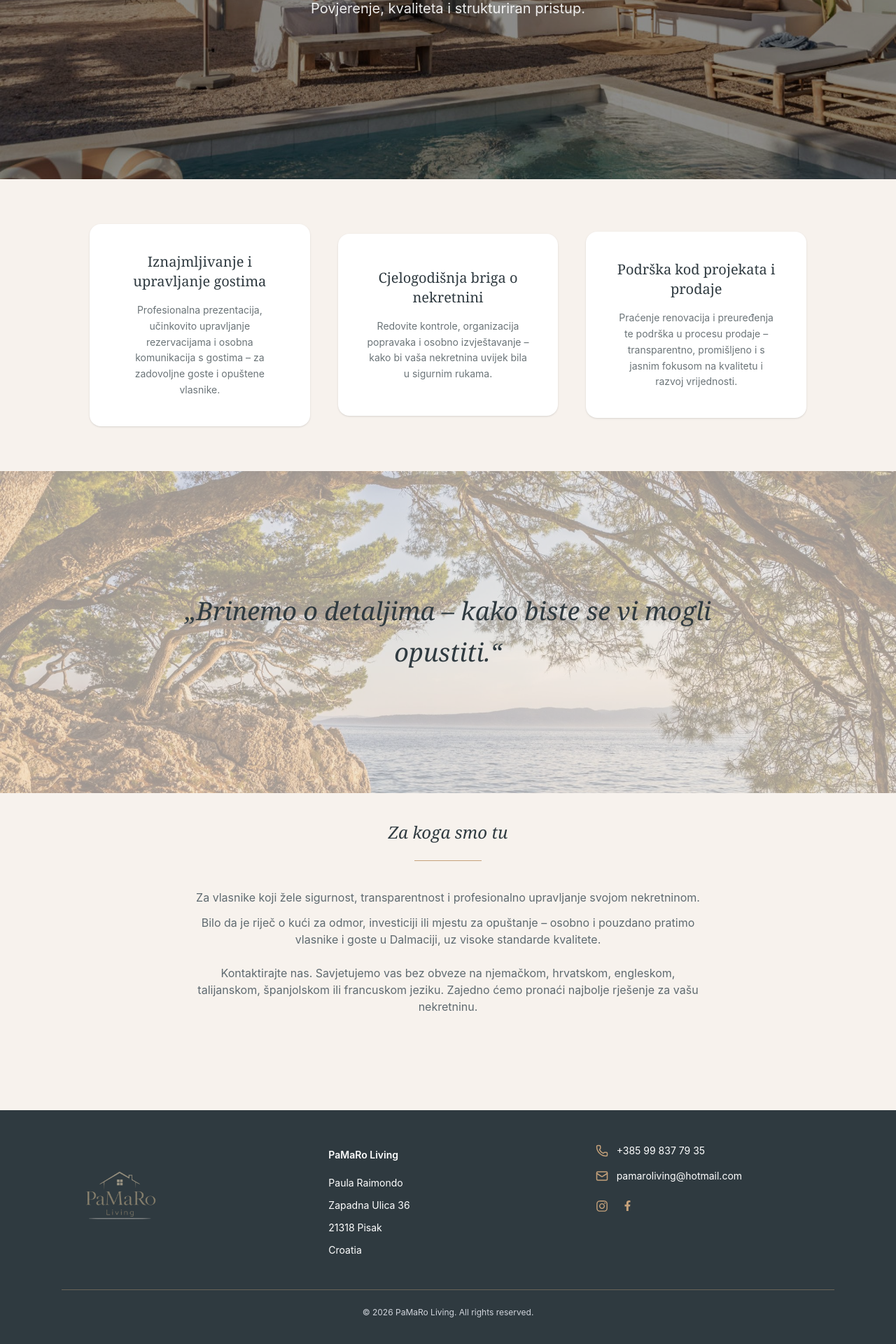
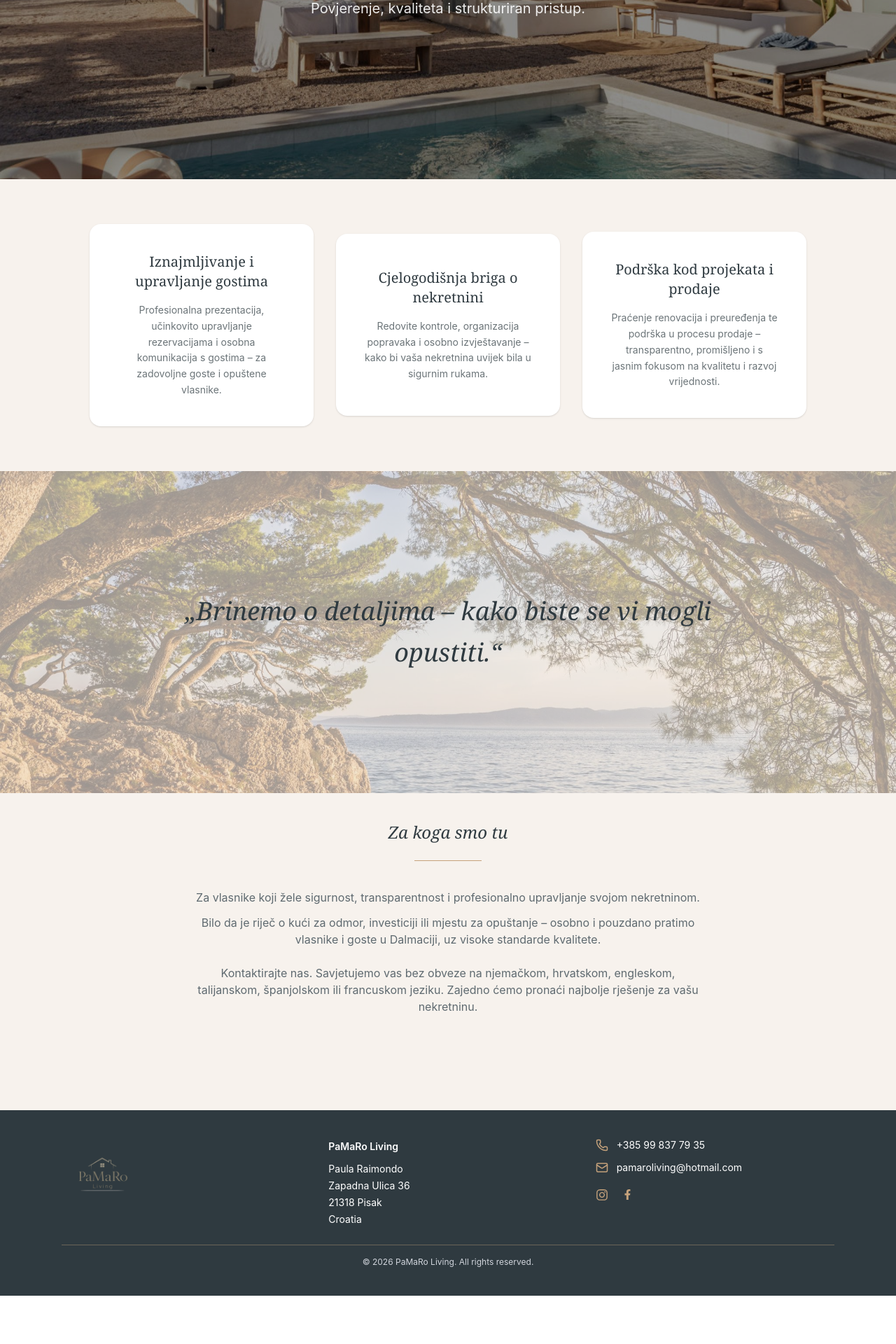
Before and after one commit to paulina44444/PaMaRoLiving, a React (Vite) app: page / in a window 1280 px wide. Shown: the part 504-2424 px from the top of the page at 70% size. After the commit the page ends 2355 px from the top, so only its background shows below. Built offline with nearby package versions, Linux system fonts and the light colour scheme.

Commit message:
footer design

```diff
--- a/src/App.jsx
+++ b/src/App.jsx
@@ -93,7 +93,7 @@ className="md:hidden"
 function FooterBar() {
   return (
     <footer className="bg-[#2f3a40] text-white mt-24">
-      <div className="max-w-6xl mx-auto px-6 py-12">
+      <div className="max-w-6xl mx-auto px-6 py-8 md:py-10">
 
         {/* obere 3 Spalten */}
         <div className="grid grid-cols-1 md:grid-cols-3 gap-10 items-start text-sm text-center md:text-left">
@@ -103,12 +103,12 @@ function FooterBar() {
             <img
               src="/logo-footer.png"
               alt="PaMaRo Living"
-              className="h-40 w-auto"
+              className="h-24 md:h-28 w-auto"
             />
           </div>
 
           {/* Adresse */}
-          <div className="leading-8">
+          <div className="leading-6">
             <div className="font-semibold mb-2">
               PaMaRo Living
             </div>
@@ -120,7 +120,7 @@ function FooterBar() {
           </div>
 
           {/* Kontakt */}
-          <div className="space-y-4">
+          <div className="space-y-3">
 
             <div className="flex items-center justify-center md:justify-start gap-3">
               <Phone size={18} className="text-[#c6a27b]" />
@@ -156,7 +156,7 @@ function FooterBar() {
         </div>
 
         {/* Copyright */}
-        <div className="border-t border-[#c6a27b]/40 mt-10 pt-6 text-center text-xs text-gray-300">
+        <div className="border-t border-[#c6a27b]/40 mt-6 pt-4 text-center text-xs text-gray-300">
           © {new Date().getFullYear()} PaMaRo Living. All rights reserved.
         </div>
 
@@ -252,7 +252,7 @@ function Home({ lang }) {
     </section>
 
       <section className="py-8 md:py-16 px-6">
-        <div className="max-w-5xl mx-auto grid grid-cols-1 md:grid-cols-3 gap-10 place-items-center">
+        <div className="max-w-5xl mx-auto grid grid-cols-1 md:grid-cols-3 gap-6 md:gap-8 place-items-center">
           {cards.map(([title, text]) => (
             <div
               key={title}
```
